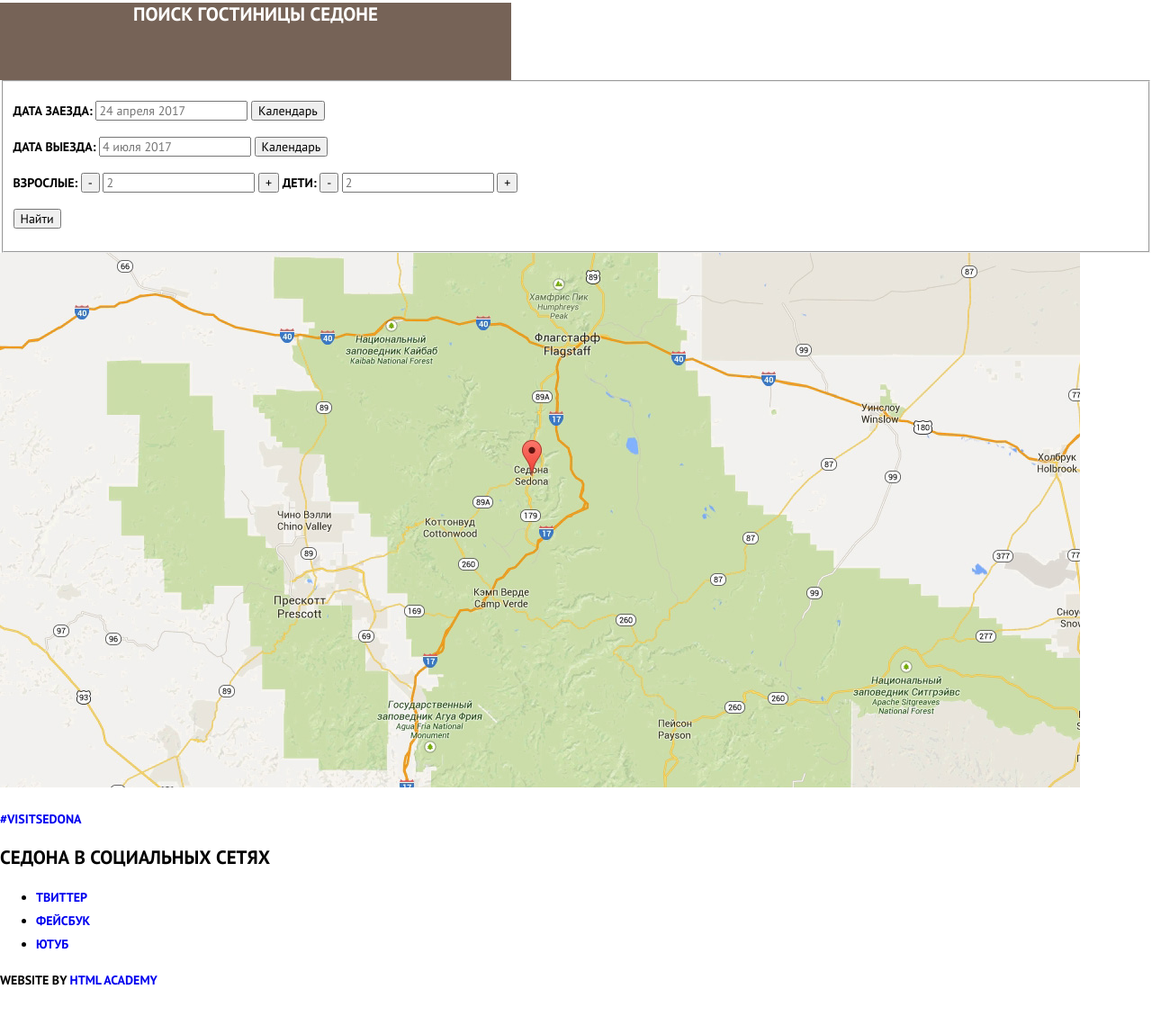
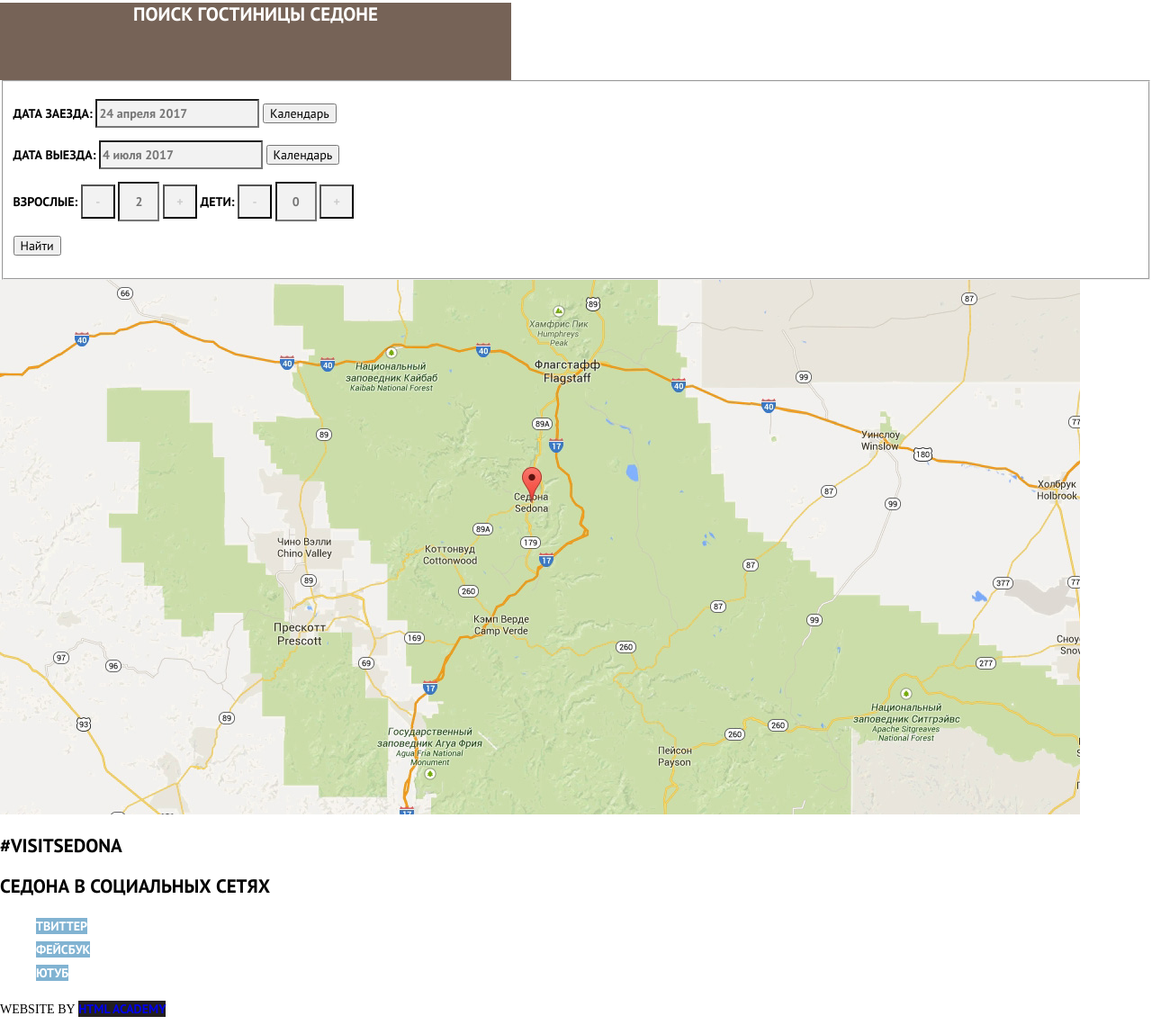
Before and after one commit to victri4/798939-sedona, a plain HTML site: page index.html in a window 1280 px wide. Shown: the part 2688-3837 px from the top of the page at 90% size. Before the commit the page ends 3804 px from the top, so only its background shows below. Drawn offline with nearby package versions, Linux system fonts and the light colour scheme.

Commit message:
Стили часть 2

```diff
--- a/css/style.css
+++ b/css/style.css
@@ -152,3 +152,141 @@ a {
   color: #000000;
   background-color: #ffffff;
 }
+
+.form-search-field {
+  font: inherit;
+  background-color: #f2f2f2;
+  font-size: 14px;
+  font-weight: bold;
+  color:  #000000;
+}
+
+.form-search-field:hover {
+  font: inherit;
+  background-color: #ebebeb;
+  font-size: 14px;
+  font-weight: bold;
+  color:  #000000;
+}
+
+.form-search-field:focus {
+  font: inherit;
+  background-color: #ffffff;
+  font-size: 14px;
+  font-weight: bold;
+  color:  #000000;
+  border: 2px solid #e5e5e5;
+}
+
+.number {
+  width: 38px;
+  height: 38px;
+  background-color: #f2f2f2;
+  font-weight: bold;
+  font-style: normal;
+  font-stretch: normal;
+  line-height: normal;
+  letter-spacing: normal;
+  text-align: center;
+  color: #000000;
+}
+
+.minus-button,
+.plus-button {
+  width: 38px;
+  height: 38px;
+  font: inherit;
+  color: rgba(0, 1, 1, 0.15);
+  background-color: #f2f2f2;
+}
+
+.minus-button:hover,
+.plus-button:hover {
+  color: #000000;
+}
+
+.minus-button:active,
+.plus-button:active {
+  color: #81b3d2;
+}
+
+.search-button {
+  font: inherit;
+  width: 65px;
+  height: 19px;
+  font-size: 21px;
+  font-weight: bold;
+  font-style: normal;
+  font-stretch: normal;
+  line-height: normal;
+  letter-spacing: normal;
+  text-align: center;
+  color: #ffffff;
+  background-color: #81b3d2;
+}
+
+.footer-hashtag a {
+  width: 136px;
+  height: 16px;
+  font-size: 21px;
+  font-weight: bold;
+  font-style: normal;
+  font-stretch: normal;
+  line-height: 1.24;
+  letter-spacing: normal;
+  text-align: center;
+  color: #000000;
+  text-decoration: none;
+}
+
+.social-button {
+  width: 46px;
+  height: 48px;
+  color: #ffffff;
+  background-color: #81b3d2;
+}
+
+.social-button:hover {
+  background-color: #669ec0;
+  color: #ffffff;
+}
+
+.social-button:active {
+  background-color: #5496bd;
+  color: #ffffff;
+  opacity: 0.3;
+}
+
+.footer-social ul {
+  list-style: none;
+}
+
+.footer-coryright span {
+  width: 74px;
+  height: 11px;
+  font-family: PTSans;
+  font-size: 14px;
+  font-weight: normal;
+  font-style: normal;
+  font-stretch: normal;
+  line-height: 1.86;
+  letter-spacing: normal;
+  text-align: center;
+  color: #000000;
+}
+
+.footer-coryright a {
+  width: 115px;
+  height: 41px;
+  object-fit: contain;
+  background-color: #231f20;
+  text-decoration: none;
+}
+
+.footer-coryright a:hover {
+  background-color: #81b3d2;
+}
+
+.footer-coryright a:active {
+  background-color: #bdbbbc;
+}
--- a/index.html
+++ b/index.html
@@ -119,7 +119,7 @@
                 </label>
                 <label class="form-search-number">Дети:
                   <input class="minus-button" type="button" name="-minus" value="-">
-                  <input class="number" type="text" name="child" placeholder="2">
+                  <input class="number" type="text" name="child" placeholder="0">
                   <input class="plus-button" type="button" name="plus" value="+">
                 </label>
                 <p>
```
